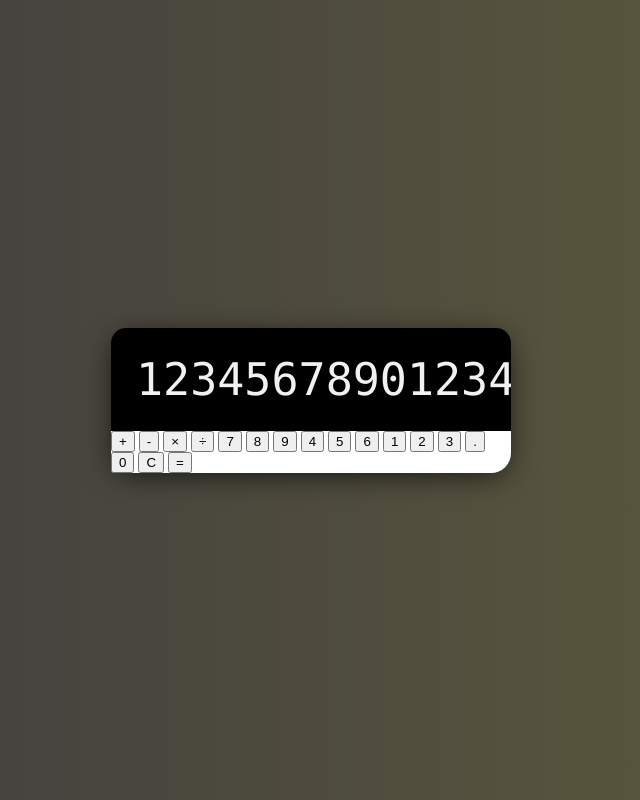
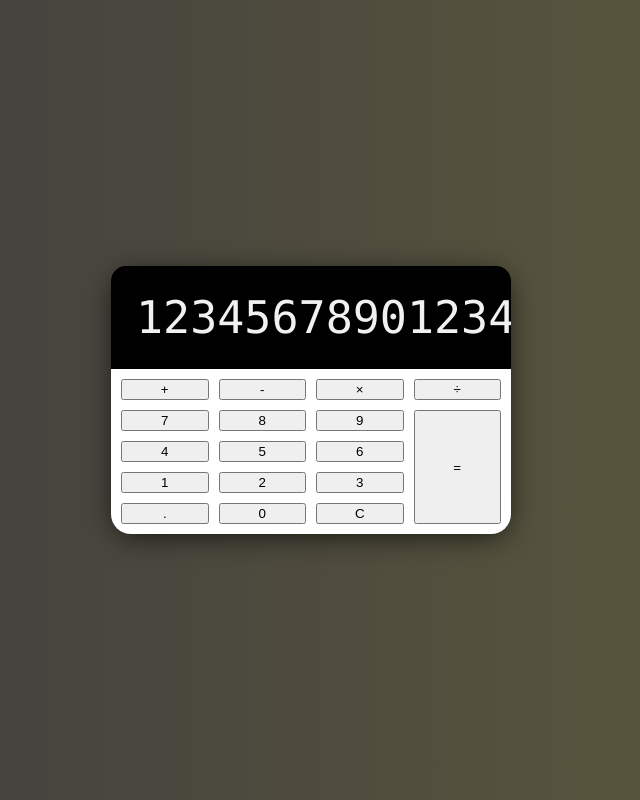
Before and after one commit to simensme/Plain-JS-Calculator, a plain HTML site: page index.html in a window 1280 px wide. Shown: the whole page, without its empty margins (329-969 px from the left). Drawn offline with Linux system fonts and the light colour scheme.

Commit message:
used CSS grid to place buttons on calculator

```diff
--- a/styles.css
+++ b/styles.css
@@ -54,3 +54,17 @@ body {
   ::-webkit-scrollbar-thumb:hover {
     background: #555;
   }
+
+
+  /* Buttons with CSS Grid */
+  .calculator-buttons {
+    display: grid;
+    grid-template-columns: repeat(4, 1fr);
+    grid-gap: 10px;
+    padding: 10px;
+  }
+
+  .equal-sign {
+    grid-column: 4;
+    grid-row: 2 / span 4;
+  }
```
